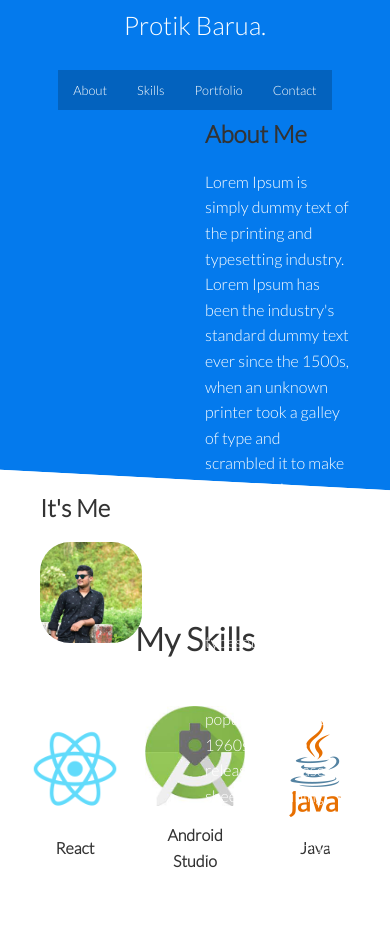
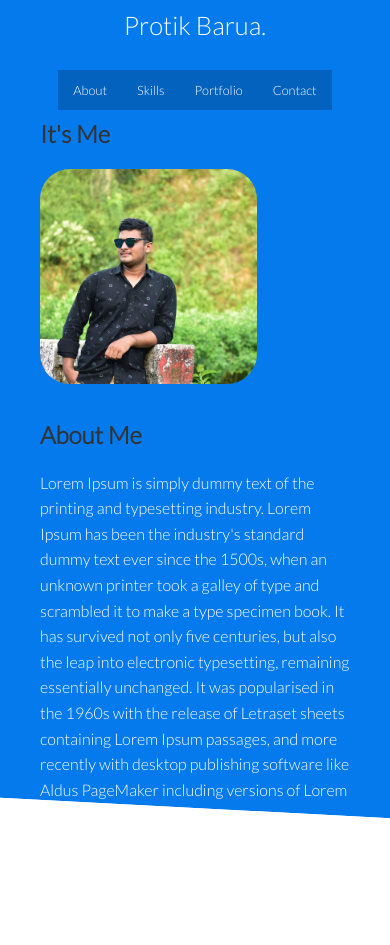
Before and after one commit to fatin3ihsan/protik-portfolio, a plain HTML site: page index.html in a window 390 px wide. Shown: the top 945 px of the page. Drawn offline with Linux system fonts and the light colour scheme.

Commit message:
add media querry

```diff
--- a/style.css
+++ b/style.css
@@ -264,7 +264,19 @@ img{
 /* Media querry */
 /* Tablets and under */
 @media (max-width:768px){
-
+    .grid,
+    .about .grid,
+    .skill .grid-auto,
+    .portfolio .grid-portfolio,
+    .grid-contact{
+        grid-template-columns: 1fr;
+    }
+    .about{
+        height: auto;
+    }
+    .skill{
+        height: auto;
+    }
 }
 
 
@@ -274,6 +286,8 @@ img{
 
     .navbar{
         height: 110px;
+        margin-left: auto;
+        margin-right: auto;
     }
     .navbar .flex{
         flex-direction: column;
@@ -283,5 +297,7 @@ img{
         background-color: rgba(0, 0, 0, 0.2);
         padding:10px 0;
 
+
+
     }
 }
```
